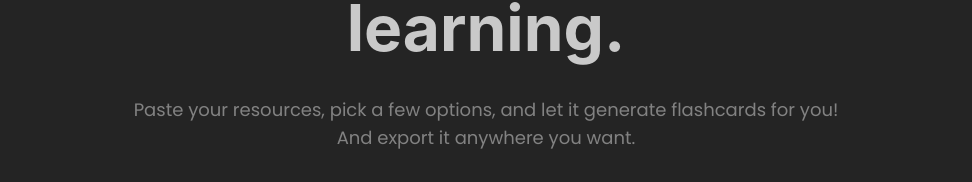
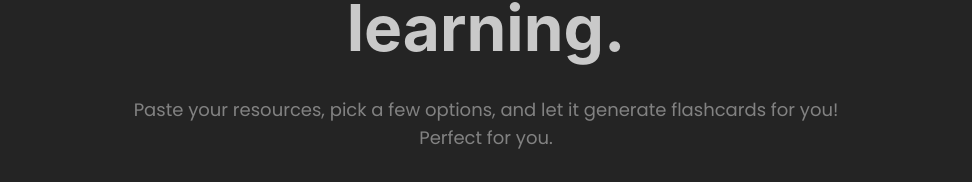
Before and after one commit to xndadelin/deckgen, a Next.js app: page / in a window 1280 px wide. Shown: the part 478-660 px from the top of the page, without its empty margins (154-1126 px from the left). Built offline with nearby package versions, Linux system fonts and the light colour scheme; no server answers.

Commit message:
Change hero text.

```diff
--- a/src/app/page.tsx
+++ b/src/app/page.tsx
@@ -63,7 +63,7 @@ export default function Home() {
         </Title>
 
         <Text c="dimmed" fz="lg" maw={720}>
-          Paste your resources, pick a few options, and let it generate flashcards for you! And export it anywhere you want.
+          Paste your resources, pick a few options, and let it generate flashcards for you! Perfect for you.
         </Text>
 
         <Group gap="md" justify="center" wrap="wrap">
```
